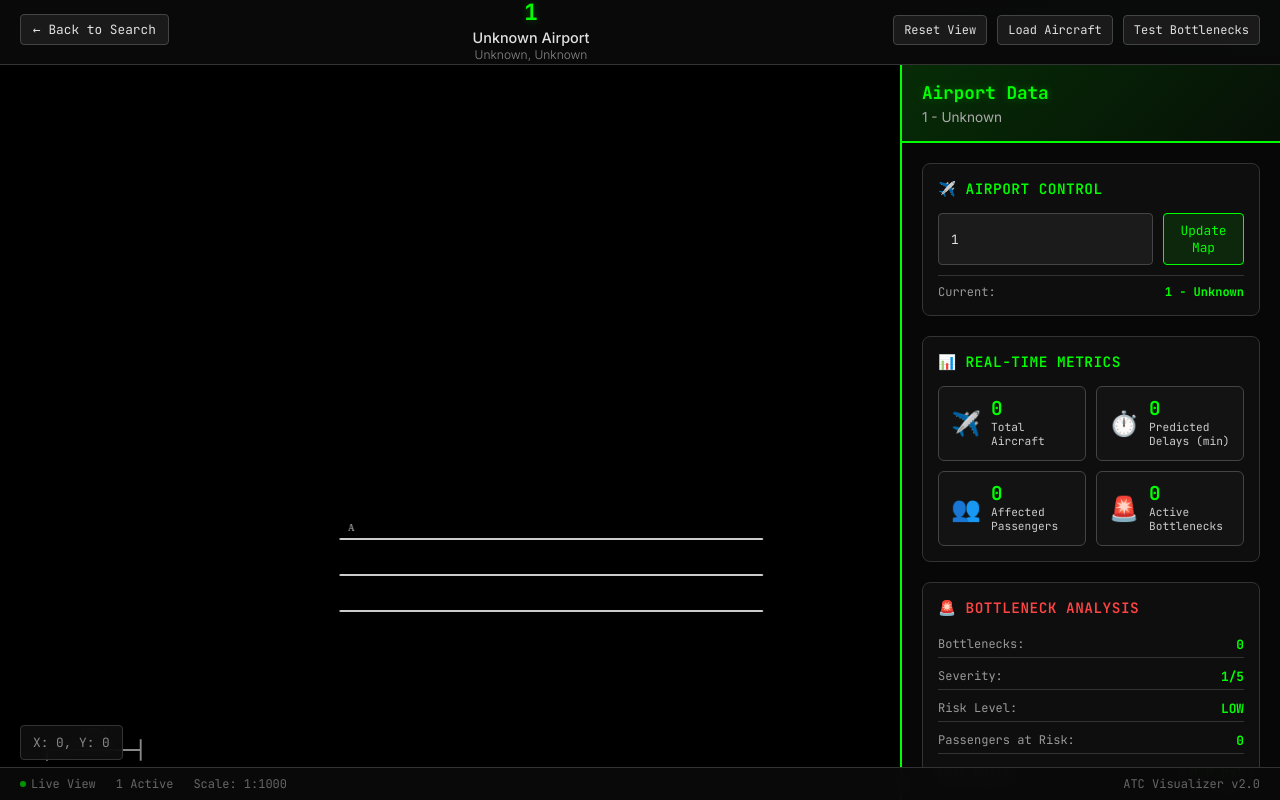
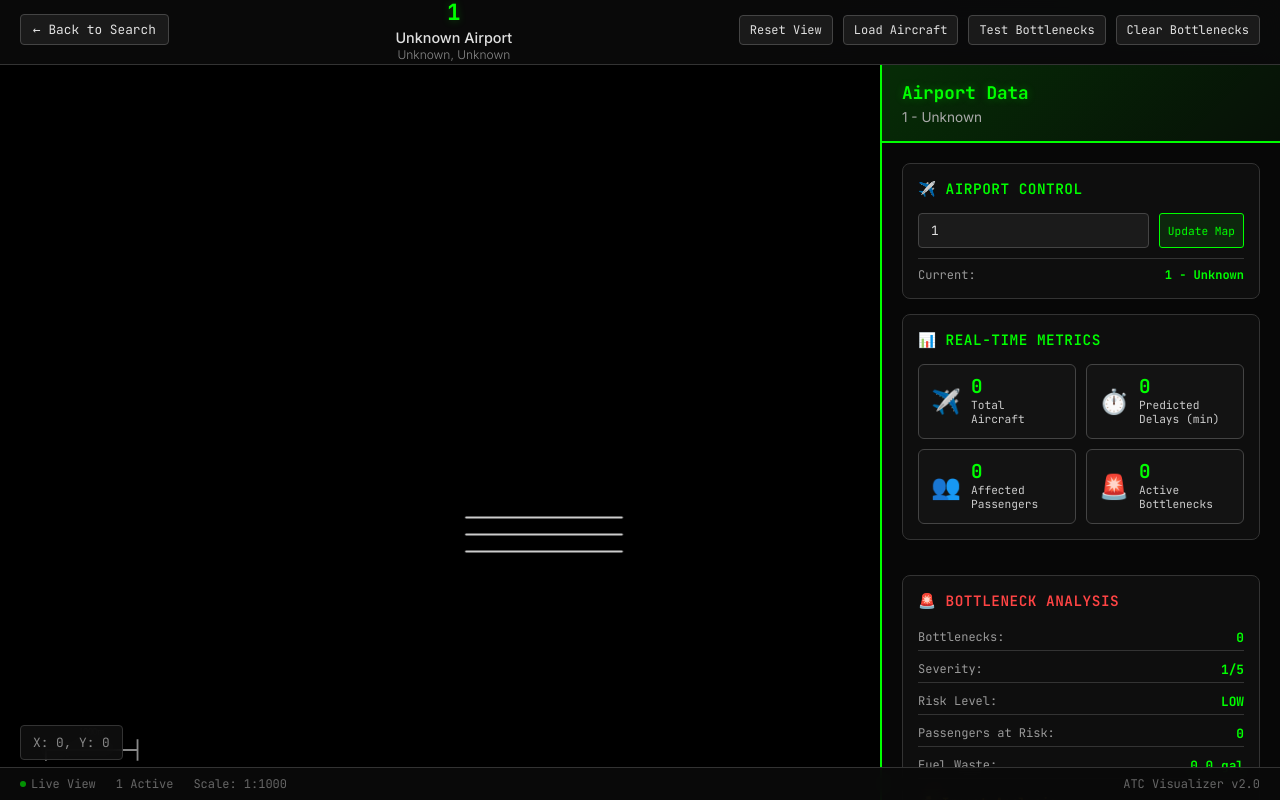
Before and after one commit to romirm/pennapps, a Flask app: page /airport/1 in a window 1280 px wide. Run offline with Flask 3, Linux system fonts and the light colour scheme; data that the repository does not hold is empty.

Commit message:
fixed frontend

```diff
--- a/airport_data_fetcher.py
+++ b/airport_data_fetcher.py
@@ -658,9 +658,9 @@ def convert_to_app_format(airport_data: Dict) -> Dict:
         # Convert meter coordinates to simplified grid coordinates
         simplified_points = []
         for point in taxiway['points']:
-            # Scale down coordinates for visualization - use smaller scale factor
-            x = int(point[0] / 2)  # Smaller scale factor for better visibility
-            y = int(point[1] / 2)
+            # Scale down coordinates for visualization - 1.75x bigger airports
+            x = int(point[0] / 2.86)  # Adjusted scale factor for 1.75x bigger display
+            y = int(point[1] / 2.86)
             simplified_points.append((x, y))
 
         app_taxiways.append({
--- a/templates/airport.html
+++ b/templates/airport.html
@@ -128,7 +128,7 @@
             position: fixed;
             top: 65px;
             left: 0;
-            right: 380px; /* Increased space for larger info panel */
+            right: 400px; /* Expanded sidebar width for better organization */
             bottom: 0;
             display: flex;
             flex-direction: column;
@@ -152,7 +152,7 @@
             position: fixed;
             top: 65px;
             right: 0;
-            width: 380px; /* Increased width for more data */
+            width: 400px; /* Expanded width to match visualization container */
             height: calc(100vh - 65px);
             background: rgba(8, 8, 8, 0.98);
             border-left: 2px solid #00ff00;
@@ -190,10 +190,13 @@
             padding: 20px;
             flex: 1;
             overflow-y: auto;
+            display: flex;
+            flex-direction: column;
+            gap: 15px; /* Better spacing between panels */
         }
 
         .legend {
-            margin-bottom: 25px;
+            margin-bottom: 0; /* Gap spacing handles this now */
             background: rgba(15, 15, 15, 0.8);
             padding: 15px;
             border-radius: 6px;
@@ -240,7 +243,7 @@
             border: 1px solid #333;
             border-radius: 8px;
             padding: 15px;
-            margin-bottom: 20px;
+            margin-bottom: 0; /* Gap spacing handles this now */
             color: #e0e0e0;
             font-family: 'JetBrains Mono', monospace;
         }
@@ -349,7 +352,7 @@
             border: 1px solid #333;
             border-radius: 8px;
             padding: 15px;
-            margin-bottom: 20px;
+            margin-bottom: 0; /* Gap spacing handles this now */
             color: #e0e0e0;
             font-family: 'JetBrains Mono', monospace;
         }
@@ -390,12 +393,13 @@
             background: rgba(0, 255, 0, 0.1);
             color: #00ff00;
             border: 1px solid #00ff00;
-            padding: 8px 12px;
-            border-radius: 4px;
+            padding: 4px 8px;
+            border-radius: 3px;
             cursor: pointer;
             font-family: 'JetBrains Mono', monospace;
-            font-size: 0.8em;
+            font-size: 0.7em;
             transition: all 0.3s ease;
+            min-width: 60px;
         }
 
         .update-button:hover {
@@ -648,6 +652,7 @@
                 <button class="control-button" onclick="resetView()">Reset View</button>
                 <button class="control-button" onclick="loadSampleAircraftData()">Load Aircraft</button>
                 <button class="control-button" onclick="loadSampleBottleneckData()">Test Bottlenecks</button>
+                <button class="control-button" onclick="clearBottleneckData()">Clear Bottlenecks</button>
             </div>
     </div>
 
@@ -858,9 +863,9 @@
 
                 // Fixed positioning - no pan/zoom
                 taxiway.points.forEach((point, pointIndex) => {
-                    // Scale to fill more of the canvas with proper centering
-                    const scaledX = (point[0] * 1.5) + (canvas.width * 0.3);
-                    const scaledY = (point[1] * 1.2) + (canvas.height * 0.4);
+                    // Scale to fit the entire airport within canvas bounds (another 10% smaller)
+                    const scaledX = (point[0] * 0.567) + (canvas.width * 0.5);
+                    const scaledY = (point[1] * 0.567) + (canvas.height * 0.5);
 
                     if (pointIndex === 0) {
                         ctx.moveTo(scaledX, scaledY);
@@ -870,15 +875,7 @@
                 });
                 ctx.stroke();
 
-                // Draw taxiway labels (only for major taxiways to avoid clutter)
-                if (index % 8 === 0 && taxiway.points.length > 0) {
-                    const x = (taxiway.points[0][0] * 1.5) + (canvas.width * 0.3) + 8;
-                    const y = (taxiway.points[0][1] * 1.2) + (canvas.height * 0.4) - 8;
-
-                    ctx.fillStyle = '#ffffff';
-                    ctx.font = `10px JetBrains Mono`;
-                    ctx.fillText(taxiway.id, x, y);
-                }
+                // Taxiway labels removed for cleaner display
             });
 
             ctx.globalAlpha = 1.0; // Reset alpha
@@ -898,9 +895,9 @@
             const centerY = canvas.height / 2;
 
             airportData.runways.forEach((runway, index) => {
-                // Use actual runway dimensions from OSM data
-                const length = Math.min((runway.length / 4), canvas.width * 0.3);
-                const width = Math.max((runway.width / 2), 8); // Minimum width for visibility
+                // Use actual runway dimensions from OSM data, scaled to fit screen (another 10% smaller)
+                const length = Math.min((runway.length / 5.6), canvas.width * 0.36);
+                const width = Math.max((runway.width / 4.8), 4); // Thinner runways for cleaner look
                 const heading = runway.heading * Math.PI / 180;
 
                 // Calculate runway position based on heading and index
@@ -909,7 +906,7 @@
 
                 // Offset parallel runways
                 if (totalRunways > 1) {
-                    const spacing = 100; // Distance between parallel runways
+                    const spacing = 85; // Further reduced distance between parallel runways (another 10% smaller)
                     if (Math.abs(Math.sin(heading)) > 0.7) { // Nearly vertical runways
                         runwayX = centerX + (index - (totalRunways - 1) / 2) * spacing;
                     } else { // Nearly horizontal runways
@@ -922,50 +919,35 @@
                 ctx.translate(runwayX, runwayY);
                 ctx.rotate(heading);
 
-                // Runway surface - bright white
-                ctx.fillStyle = '#ffffff';
-                ctx.globalAlpha = 0.9;
+                // Runway surface - neon green (no white fill)
+                ctx.fillStyle = '#00ff00';
+                ctx.globalAlpha = 0.8;
                 ctx.fillRect(-length/2, -width/2, length, width);
 
-                // Runway outline - bright yellow for contrast
-                ctx.strokeStyle = '#ffff00';
-                ctx.lineWidth = 4;
+                // Runway outline - darker green for definition
+                ctx.strokeStyle = '#00cc00';
+                ctx.lineWidth = 1;
                 ctx.globalAlpha = 1.0;
                 ctx.strokeRect(-length/2, -width/2, length, width);
 
-                // Runway center line - neon green
-                ctx.strokeStyle = '#00ff00';
-                ctx.lineWidth = 2;
+                // Runway center line - white for contrast
+                ctx.strokeStyle = '#ffffff';
+                ctx.lineWidth = 1;
                 ctx.beginPath();
                 ctx.moveTo(-length/2 + 10, 0);
                 ctx.lineTo(length/2 - 10, 0);
                 ctx.stroke();
 
-                // Runway threshold markings - bright yellow
-                ctx.strokeStyle = '#ffff00';
-                ctx.lineWidth = 2;
+                // Simplified threshold markings - white dots
+                ctx.fillStyle = '#ffffff';
                 ctx.beginPath();
-                for (let i = 0; i < 4; i++) {
-                    const x = -length/2 + 15 + (i * 20);
-                    ctx.moveTo(x, -width/2 + 5);
-                    ctx.lineTo(x, width/2 - 5);
+                for (let i = 0; i < 3; i++) {
+                    const x = -length/2 + 20 + (i * 30);
+                    ctx.arc(x, 0, 2, 0, 2 * Math.PI);
                 }
-                ctx.stroke();
+                ctx.fill();
 
                 ctx.restore();
-
-                // Draw runway ID with neon green background
-                ctx.fillStyle = '#00ff00';
-                ctx.globalAlpha = 0.9;
-                ctx.fillRect(runwayX - 30, runwayY - 35, 60, 20);
-
-                ctx.fillStyle = '#000000';
-                ctx.font = `bold 14px JetBrains Mono`;
-                ctx.textAlign = 'center';
-                ctx.globalAlpha = 1.0;
-                ctx.fillText(runway.id, runwayX, runwayY - 22);
-
-                ctx.textAlign = 'left';
             });
         }
 
@@ -1234,10 +1216,11 @@
             const impact = bottleneckData.impact_summary;
 
             if (summary) {
-                document.getElementById('bottleneck-count').textContent = summary.total_bottlenecks_predicted || 0;
-                document.getElementById('severity-level').textContent = `${summary.highest_severity_level || 1}/5`;
+                // Format numbers properly to prevent glitching
+                document.getElementById('bottleneck-count').textContent = Math.round(summary.total_bottlenecks_predicted || 0);
+                document.getElementById('severity-level').textContent = `${Math.round(summary.highest_severity_level || 1)}/5`;
                 document.getElementById('delay-risk').textContent = (summary.overall_delay_risk || 'low').toUpperCase();
-                document.getElementById('passengers-at-risk').textContent = summary.total_passengers_at_risk || 0;
+                document.getElementById('passengers-at-risk').textContent = Math.round(summary.total_passengers_at_risk || 0);
                 document.getElementById('fuel-waste').textContent = `${(summary.total_fuel_waste_estimate || 0).toFixed(1)} gal`;
             }
 
@@ -1255,7 +1238,7 @@
                     item.className = 'bottleneck-item';
                     item.innerHTML = `
                         <div class="type">${bottleneck.type.replace('_', ' ').toUpperCase()}</div>
-                        <div class="details">Severity: ${bottleneck.severity}/5 | ${bottleneck.aircraft_count} aircraft | $${bottleneck.economic_impact.toFixed(2)} impact</div>
+                        <div class="details">Severity: ${Math.round(bottleneck.severity)}/5 | ${Math.round(bottleneck.aircraft_count)} aircraft | $${(bottleneck.economic_impact || 0).toFixed(2)} impact</div>
                     `;
                     bottleneckList.appendChild(item);
                 });
@@ -1269,6 +1252,29 @@
             bottleneckData = data;
             updateBottleneckInfoPanel();
             draw(); // Redraw with bottlenecks
+        }
+
+        // Clear bottleneck data
+        function clearBottleneckData() {
+            bottleneckData = {
+                bottlenecks: [],
+                impact_summary: {
+                    total_passengers_affected: 0,
+                    total_fuel_waste_gallons: 0,
+                    total_economic_impact_usd: 0,
+                    total_co2_emissions_lbs: 0,
+                    average_delay_minutes: 0
+                },
+                airport_summary: {
+                    total_bottlenecks_predicted: 0,
+                    highest_severity_level: 1,
+                    total_passengers_at_risk: 0,
+                    total_fuel_waste_estimate: 0,
+                    overall_delay_risk: "low"
+                }
+            };
+            updateBottleneckInfoPanel();
+            draw(); // Redraw without bottlenecks
         }
 
         // Demo function to load sample bottleneck data
@@ -1283,12 +1289,12 @@
                         radius_pixels: 40,
                         color: "#ffaa44",
                         opacity: 0.8,
-                        severity: 4,
-                        probability: 0.85,
+                        severity: 3,
+                        probability: 0.75,
                         aircraft_count: 2,
-                        passengers_affected: 240,
-                        fuel_waste: 75.0,
-                        economic_impact: 9262.50,
+                        passengers_affected: 180,
+                        fuel_waste: 45.0,
+                        economic_impact: 5250.00,
                         recommendations: [
                             {
                                 action: "Implement ground traffic sequencing",
@@ -1300,18 +1306,18 @@
                     }
                 ],
                 impact_summary: {
-                    total_passengers_affected: 240,
-                    total_fuel_waste_gallons: 75.0,
-                    total_economic_impact_usd: 9262.50,
-                    total_co2_emissions_lbs: 1582.5,
-                    average_delay_minutes: 15
+                    total_passengers_affected: 180,
+                    total_fuel_waste_gallons: 45.0,
+                    total_economic_impact_usd: 5250.00,
+                    total_co2_emissions_lbs: 950.0,
+                    average_delay_minutes: 12
                 },
                 airport_summary: {
                     total_bottlenecks_predicted: 1,
-                    highest_severity_level: 4,
-                    total_passengers_at_risk: 240,
-                    total_fuel_waste_estimate: 75.0,
-                    overall_delay_risk: "high"
+                    highest_severity_level: 3,
+                    total_passengers_at_risk: 180,
+                    total_fuel_waste_estimate: 45.0,
+                    overall_delay_risk: "medium"
                 }
             };
 
@@ -1426,9 +1432,19 @@
         // Animated counter function
         function animateCounter(elementId, targetValue, duration = 1000) {
             const element = document.getElementById(elementId);
+            if (!element || targetValue === undefined || targetValue === null) {
+                return; // Exit if element doesn't exist or targetValue is invalid
+            }
+
             const startValue = parseInt(element.textContent) || 0;
             const increment = (targetValue - startValue) / (duration / 16);
             let currentValue = startValue;
+
+            // If values are the same, just set the value without animation
+            if (startValue === targetValue) {
+                element.textContent = Math.round(targetValue);
+                return;
+            }
 
             const timer = setInterval(() => {
                 currentValue += increment;
@@ -1447,12 +1463,21 @@
             }, 16);
         }
 
-        // Update metrics with animation
+        // Update metrics with animation (only if elements exist)
         function updateMetrics() {
-            animateCounter('total-aircraft', aircraftData.totalCount);
-            animateCounter('predicted-delays', aircraftData.predictedDelays);
-            animateCounter('affected-passengers', aircraftData.affectedPassengers);
-            animateCounter('active-bottlenecks', bottleneckData.bottlenecks.length);
+            // Only animate counters that exist and have valid data
+            if (document.getElementById('total-aircraft') && aircraftData.totalCount !== undefined) {
+                animateCounter('total-aircraft', aircraftData.totalCount);
+            }
+            if (document.getElementById('predicted-delays') && aircraftData.predictedDelays !== undefined) {
+                animateCounter('predicted-delays', aircraftData.predictedDelays);
+            }
+            if (document.getElementById('affected-passengers') && aircraftData.affectedPassengers !== undefined) {
+                animateCounter('affected-passengers', aircraftData.affectedPassengers);
+            }
+            if (document.getElementById('active-bottlenecks') && bottleneckData.bottlenecks) {
+                animateCounter('active-bottlenecks', bottleneckData.bottlenecks.length);
+            }
         }
 
         // Load sample aircraft data
@@ -1534,10 +1559,7 @@
         // Setup interactive features
         setupCanvasInteractivity();
 
-        // Initialize metrics
-        updateMetrics();
-
-        // Initial draw
+        // Initial draw (metrics will be updated when data is loaded)
         draw();
 
         // Professional ATC layout - info panel always visible
```
